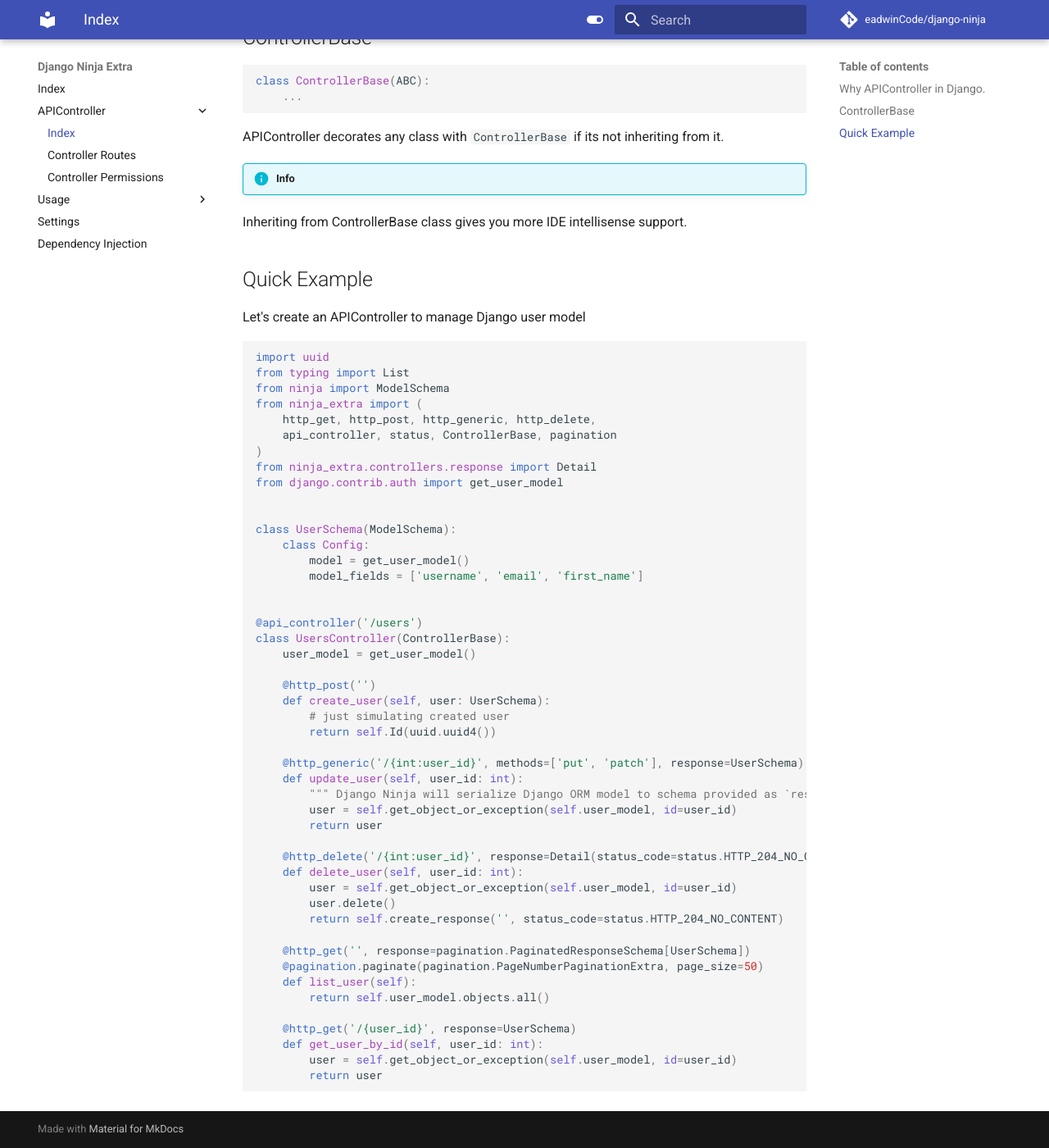
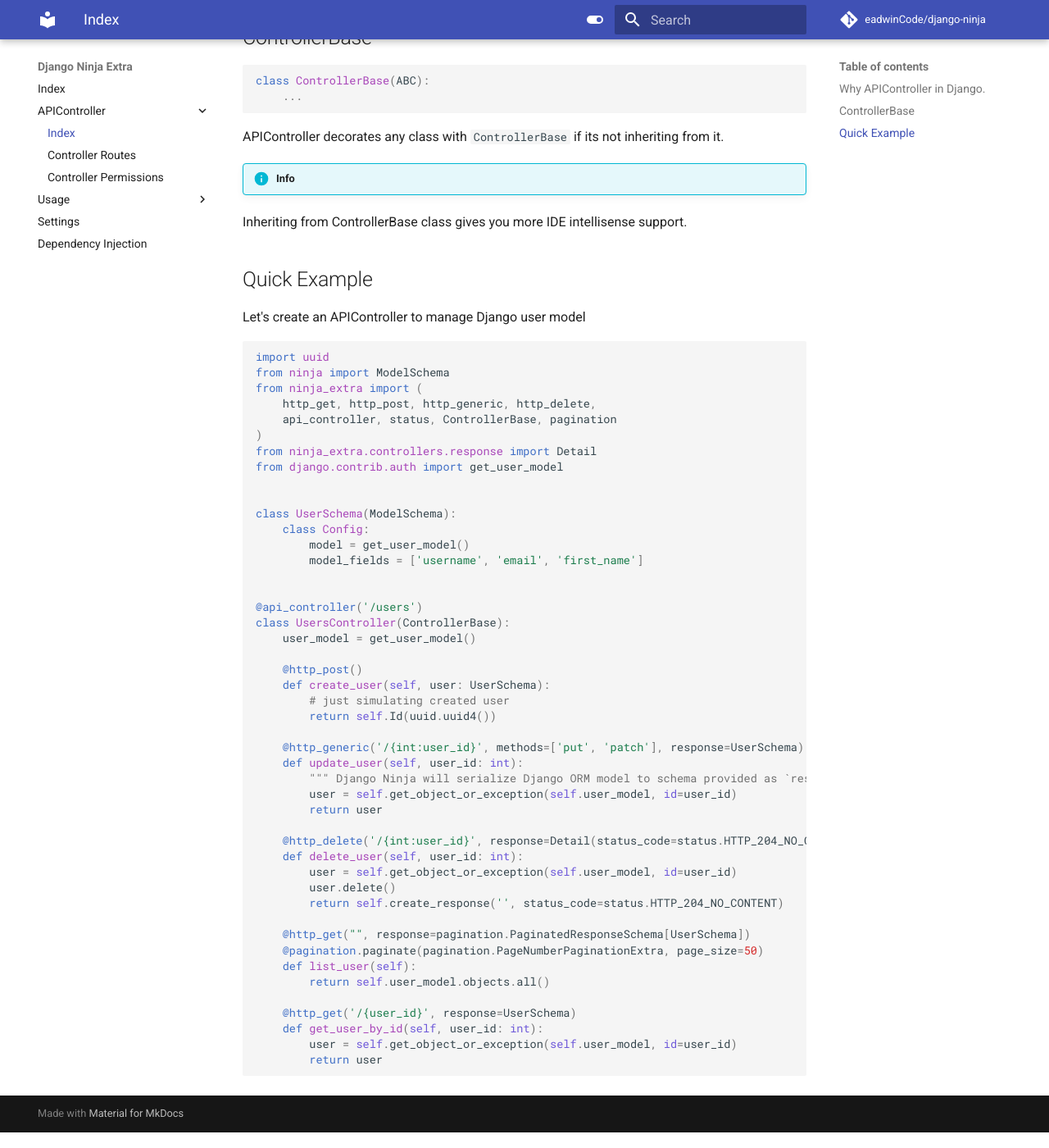
Before and after one commit to eadwinCode/django-ninja-extra, an MkDocs documentation site: the page built from docs/api_controller/index.md, in a window 1280 px wide and 1400 px high, scrolled down 718 px. Shown: the whole window at 82% size. Built offline with MkDocs 1.6.1 and Material for MkDocs 9.7.7, drawn with Linux system fonts in a browser that asks for light colours; comment, search, counter and statistics services are not loaded.

Commit message:
doc updates

````diff
--- a/docs/api_controller/index.md
+++ b/docs/api_controller/index.md
@@ -33,7 +33,6 @@
 
 ```python
 import uuid
-from typing import List
 from ninja import ModelSchema
 from ninja_extra import (
     http_get, http_post, http_generic, http_delete,
@@ -53,7 +52,7 @@
 class UsersController(ControllerBase):
     user_model = get_user_model()
 
-    @http_post('')
+    @http_post()
     def create_user(self, user: UserSchema):
         # just simulating created user
         return self.Id(uuid.uuid4())
@@ -70,7 +69,7 @@
         user.delete()
         return self.create_response('', status_code=status.HTTP_204_NO_CONTENT)
 
-    @http_get('', response=pagination.PaginatedResponseSchema[UserSchema])
+    @http_get("", response=pagination.PaginatedResponseSchema[UserSchema])
     @pagination.paginate(pagination.PageNumberPaginationExtra, page_size=50)
     def list_user(self):
         return self.user_model.objects.all()
````
